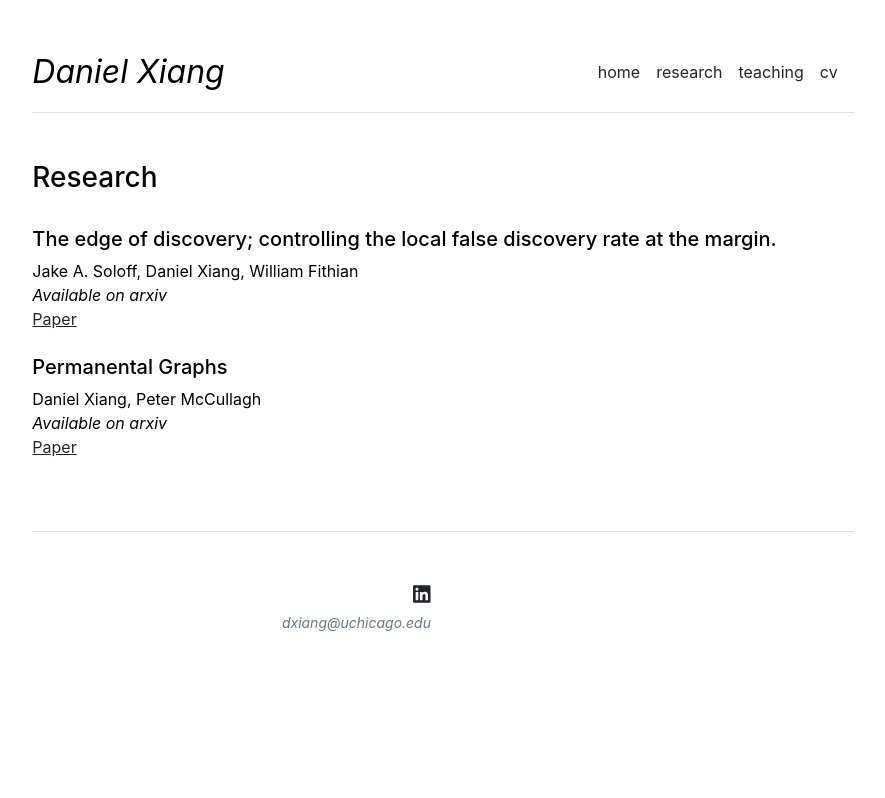
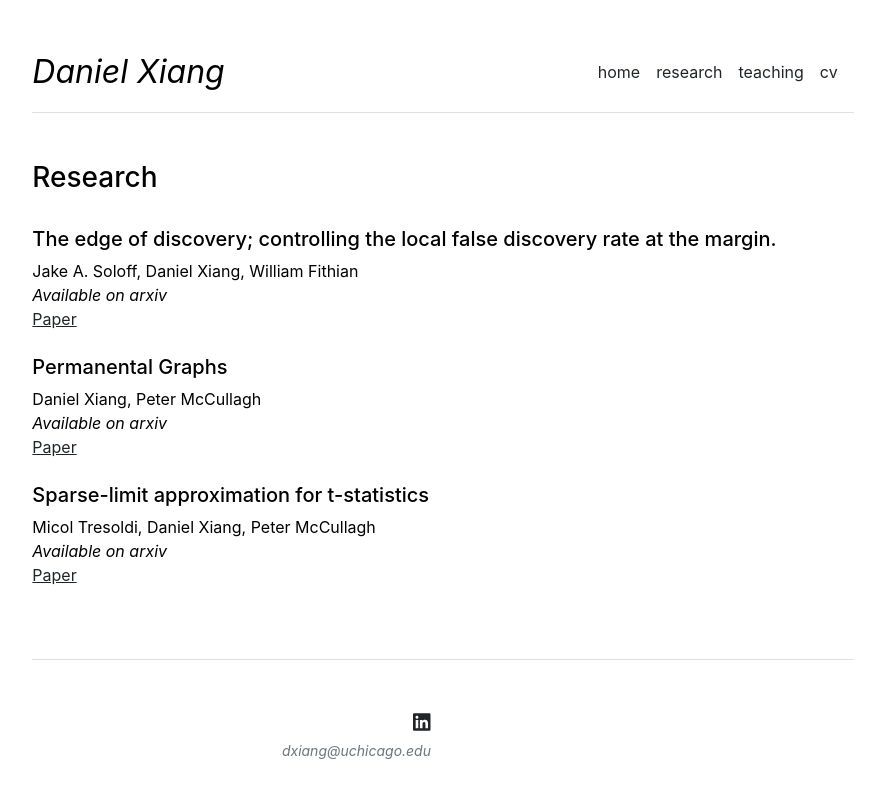
Before and after one commit to dan-xiang/dan-xiang.github.io, a Jekyll site: the page built from research.md, in a window 1280 px wide. Shown: the top 798 px of the page, without its empty margins (197-1082 px from the left). Built offline with Jekyll 4.4.1, drawn with Linux system fonts in a browser that asks for light colours.

Commit message:
Update research.md
Signed-off-by: dan-xiang <120136833+dan-xiang@users.noreply.github.com>

```diff
--- a/research.md
+++ b/research.md
@@ -18,6 +18,11 @@ publications:
   codelink: NA
   slides: NA
 
-
+- title: Sparse-limit approximation for t-statistics
+  authors: Micol Tresoldi, Daniel Xiang, Peter McCullagh
+  conference: Available on arxiv
+  paperlink: https://arxiv.org/abs/2307.01395
+  codelink: NA
+  slides: NA
 
 ---
```
